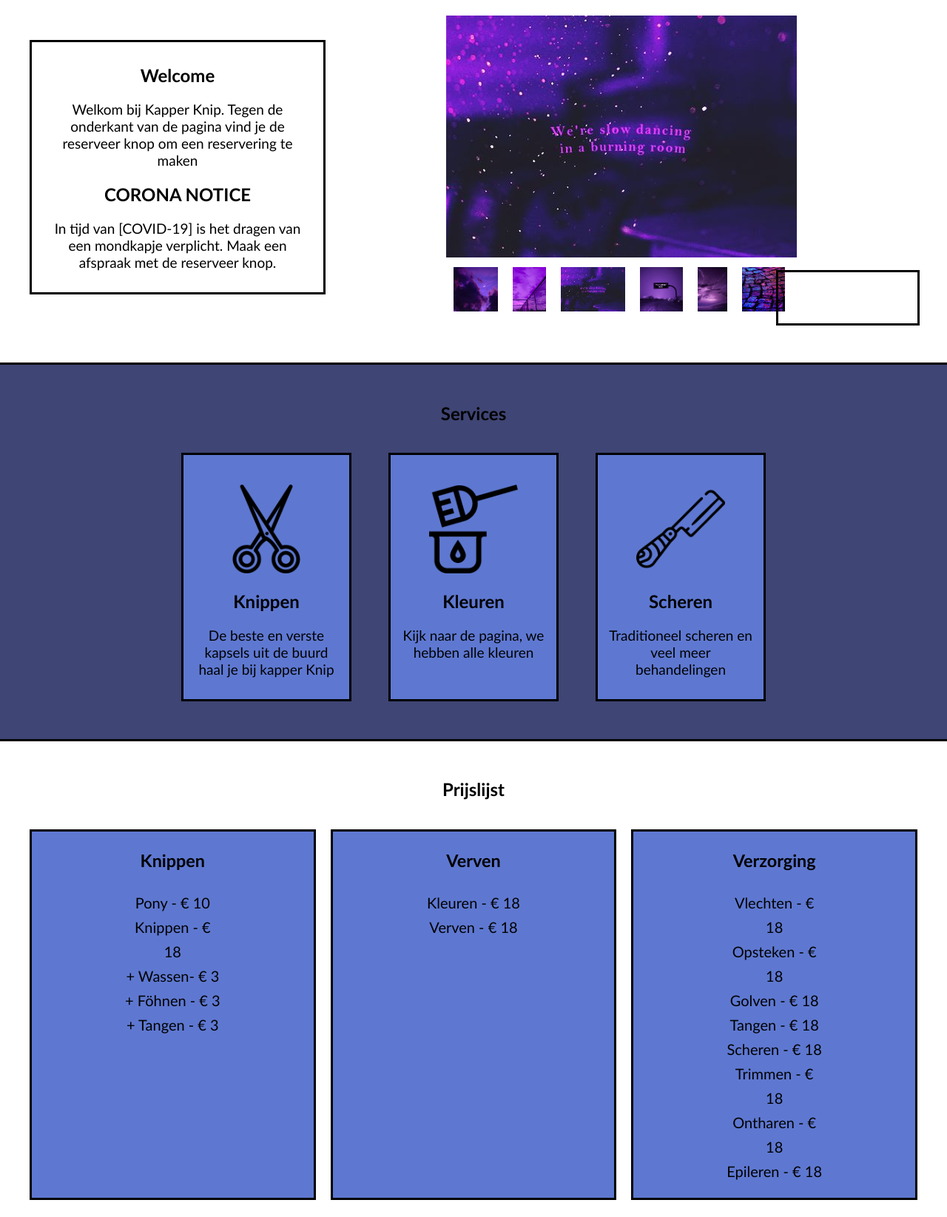
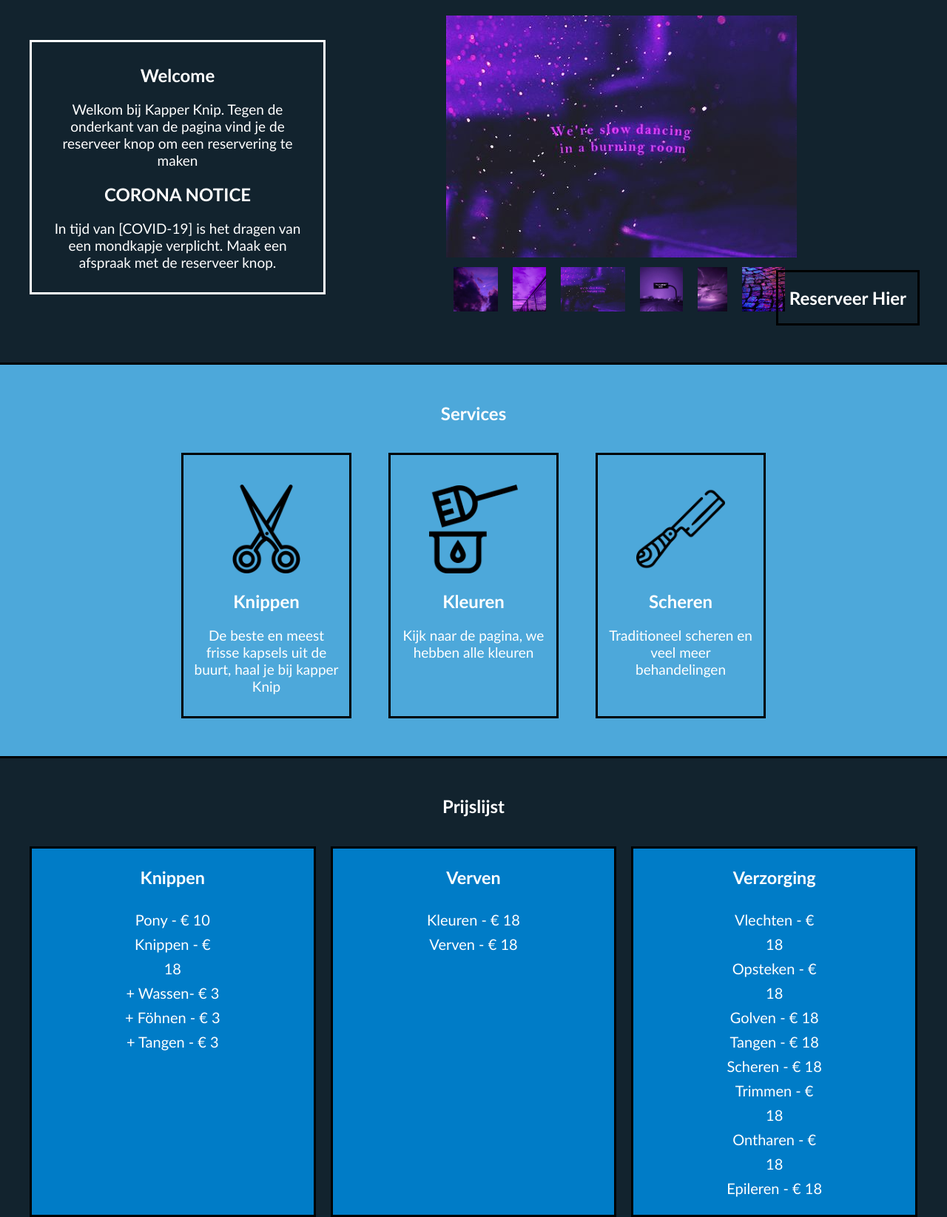
Before and after one commit to florisgravendeel/Knip, a website: page index.html in a window 1280 px wide. Shown: the part 360-2005 px from the top of the page at 74% size. Drawn offline with Linux system fonts and the light colour scheme.

Commit message:
kleurenpallet test
-feedback welkom
-wijzigingen graag
-dit is een test voor index.html
-reserveer,html zou er ook zo uit kunnen zien

```diff
--- a/css/default.css
+++ b/css/default.css
@@ -105,7 +105,7 @@
 }
 
 .treatment-container > div {
-    background-color: snow;
+    /*background-color: snow;*/
     width: 500px;
     padding: 5px;
 
@@ -115,7 +115,7 @@
 }
 
 #treatment-titles {
-    background-color: orange;
+    background-color: var(--darkblue);
     font-size: 22px;
 }
 
@@ -131,6 +131,26 @@
     /*!*--darkPink: #CE96FB;*!*/
     /*--darkPink: #191233;*/
 
+    /*kleurenschema:
+    Dark Blue: #12232E
+
+    Lighter Blue: #007CC7
+
+    Lightest Blue: #4DA8DA
+
+    Shadow of Dark Blue: #203647
+
+    Shadow of Light Blue: #EEFBFB
+
+    */
+    --darkblue: #12232E;
+    --lighterblue: #007CC7;
+    --lightestblue: #4DA8DA;
+    --shadowdarkblue: #203647;
+    --shadowlightblue: #EEFBFB;
+
+
+    /* test
     --purple: #3f4574;
     --darkPurple: #9268c2;
     --lightPurple: #98aadf;
@@ -140,14 +160,14 @@
     --pink: #d1abe5;
     --orange: #b69b9d;
     --sand: #e1cac4;
-
+    */
     --txtColor: white;
 
     --paddingBottomTop: 90px;
 }
 
 p {
-    color: black;
+    color: white;
     font-size: 19px;
 }
 
@@ -155,7 +175,7 @@
     text-decoration: none;
     text-align: center;
     line-height: 33px;
-    color: black;
+    color: white;
     font-size: 20px
 }
 
@@ -165,10 +185,15 @@
 
 h1 {
     padding: 30px 0 20px 0;
+    color:white;
+}
+
+h2{
+    color:white;
 }
 
 h3 {
-    color: black;
+    color: white;
 }
 
 h4 {
@@ -176,16 +201,16 @@
 }
 
 .sectionPurple {
-    background-color: var(--purple);
+    background-color: var(--lightestblue);
     padding: 1px 1px;
 }
 
 .sectionPinkAlt {
-    background-color: var();
+    background-color: var(--darkblue);
 }
 
 .sectionBlueAlt {
-    background-color: var(--teal);
+    background-color: var(--shadowdarkblue);
 }
 
 a, a:visited {
@@ -218,10 +243,15 @@
 
 .landing-left {
     background-color: var(--darkBlue);
-    border: black 3px solid;
+    border: white 3px solid;
     grid-area: landing-left;
     padding: 10px 20px 10px 20px;
     margin: 92px auto 92px auto;
+    color:white;
+}
+
+.landing-left p{
+    color:white;
 }
 
 .landing-right {
@@ -274,7 +304,7 @@
 }
 
 .styles-wrapper > div {
-    background-color: var(--blue);
+    background-color: var(--lighterblue);
     border: black 3px solid;
     display: grid;
     grid-template-columns: repeat(auto-fit, 130px);
@@ -354,7 +384,7 @@
 
 .footer-wrapper > div {
     border: black 3px solid;
-    background-color: var(--darkBlue);
+    background-color: var(--lighterblue);
     width: 300px;
     margin: 10px;
     text-align: center;
@@ -615,7 +645,7 @@
 }
 
 .legenda fieldset {
-    background-color: #f2f2f2;
+    /*background-color: #f2f2f2;*/
     width: 400px;
     border: 2px solid #000000;
     margin-top: 40px;
--- a/index.html
+++ b/index.html
@@ -116,7 +116,7 @@
 
                 <h2>Knippen</h2>
 
-                <p>De beste en verste kapsels uit de buurd haal je bij kapper Knip</p>
+                <p>De beste en meest frisse kapsels uit de buurt, haal je bij kapper Knip</p>
 
             </div>
 
@@ -235,7 +235,7 @@
 
 <section class="homePage sectionPurple">
 
-    <h1>Ontmoet het team</h1>
+    <h1 id="black-text">Ontmoet het team</h1>
 
     <div class="main-container">
 
```
Also changed, not shown: reserveer.html (+1 -1 lines).
